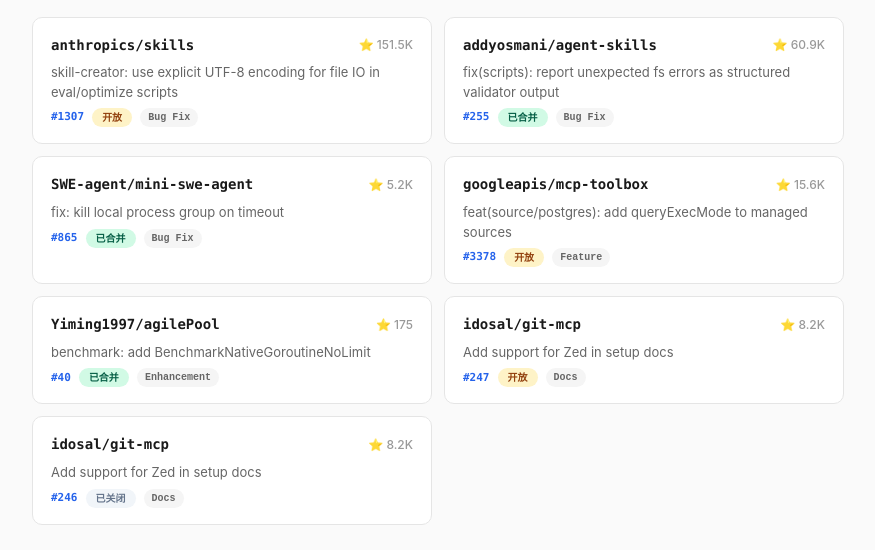
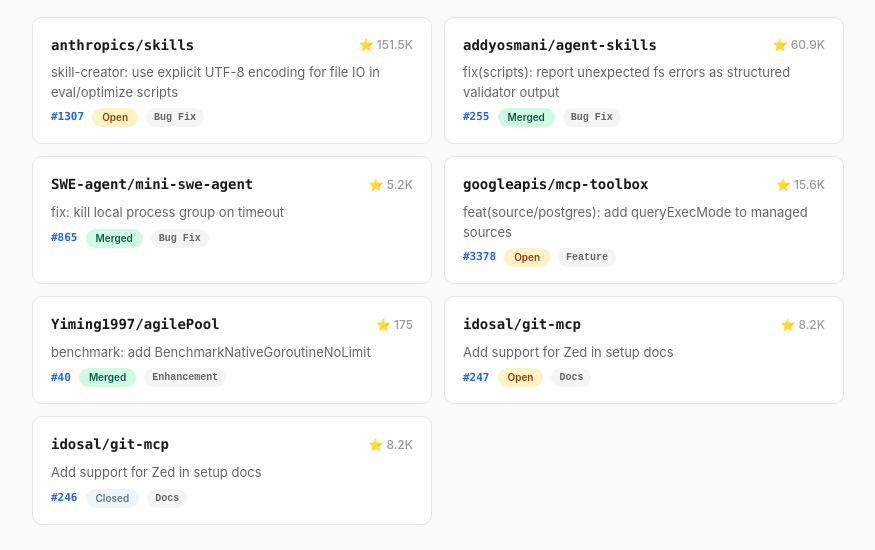
Before and after one commit to Swing-G/swing-g.github.io, a website: page index.html in a window 1280 px wide. Shown: the part 1592-2142 px from the top of the page, without its empty margins (202-1077 px from the left). Drawn offline with nearby package versions, Linux system fonts and the light colour scheme; no server answers.

Commit message:
chore: translate PR status labels to English (Open/Merged/Closed)

```diff
--- a/index.html
+++ b/index.html
@@ -152,7 +152,7 @@
                         <p class="pr-title">skill-creator: use explicit UTF-8 encoding for file IO in eval/optimize scripts</p>
                         <div class="pr-meta">
                             <a href="https://github.com/anthropics/skills/pull/1307" class="pr-num" target="_blank" rel="noopener noreferrer">#1307</a>
-                            <span class="pr-status status-open">开放</span>
+                            <span class="pr-status status-open">Open</span>
                             <span class="pr-type">Bug Fix</span>
                         </div>
                     </div>
@@ -166,7 +166,7 @@
                         <p class="pr-title">fix(scripts): report unexpected fs errors as structured validator output</p>
                         <div class="pr-meta">
                             <a href="https://github.com/addyosmani/agent-skills/pull/255" class="pr-num" target="_blank" rel="noopener noreferrer">#255</a>
-                            <span class="pr-status status-merged">已合并</span>
+                            <span class="pr-status status-merged">Merged</span>
                             <span class="pr-type">Bug Fix</span>
                         </div>
                     </div>
@@ -180,7 +180,7 @@
                         <p class="pr-title">fix: kill local process group on timeout</p>
                         <div class="pr-meta">
                             <a href="https://github.com/SWE-agent/mini-swe-agent/pull/865" class="pr-num" target="_blank" rel="noopener noreferrer">#865</a>
-                            <span class="pr-status status-merged">已合并</span>
+                            <span class="pr-status status-merged">Merged</span>
                             <span class="pr-type">Bug Fix</span>
                         </div>
                     </div>
@@ -194,7 +194,7 @@
                         <p class="pr-title">feat(source/postgres): add queryExecMode to managed sources</p>
                         <div class="pr-meta">
                             <a href="https://github.com/googleapis/mcp-toolbox/pull/3378" class="pr-num" target="_blank" rel="noopener noreferrer">#3378</a>
-                            <span class="pr-status status-open">开放</span>
+                            <span class="pr-status status-open">Open</span>
                             <span class="pr-type">Feature</span>
                         </div>
                     </div>
@@ -208,7 +208,7 @@
                         <p class="pr-title">benchmark: add BenchmarkNativeGoroutineNoLimit</p>
                         <div class="pr-meta">
                             <a href="https://github.com/Yiming1997/agilePool/pull/40" class="pr-num" target="_blank" rel="noopener noreferrer">#40</a>
-                            <span class="pr-status status-merged">已合并</span>
+                            <span class="pr-status status-merged">Merged</span>
                             <span class="pr-type">Enhancement</span>
                         </div>
                     </div>
@@ -222,7 +222,7 @@
                         <p class="pr-title">Add support for Zed in setup docs</p>
                         <div class="pr-meta">
                             <a href="https://github.com/idosal/git-mcp/pull/247" class="pr-num" target="_blank" rel="noopener noreferrer">#247</a>
-                            <span class="pr-status status-open">开放</span>
+                            <span class="pr-status status-open">Open</span>
                             <span class="pr-type">Docs</span>
                         </div>
                     </div>
@@ -236,7 +236,7 @@
                         <p class="pr-title">Add support for Zed in setup docs</p>
                         <div class="pr-meta">
                             <a href="https://github.com/idosal/git-mcp/pull/246" class="pr-num" target="_blank" rel="noopener noreferrer">#246</a>
-                            <span class="pr-status status-closed">已关闭</span>
+                            <span class="pr-status status-closed">Closed</span>
                             <span class="pr-type">Docs</span>
                         </div>
                     </div>
```
